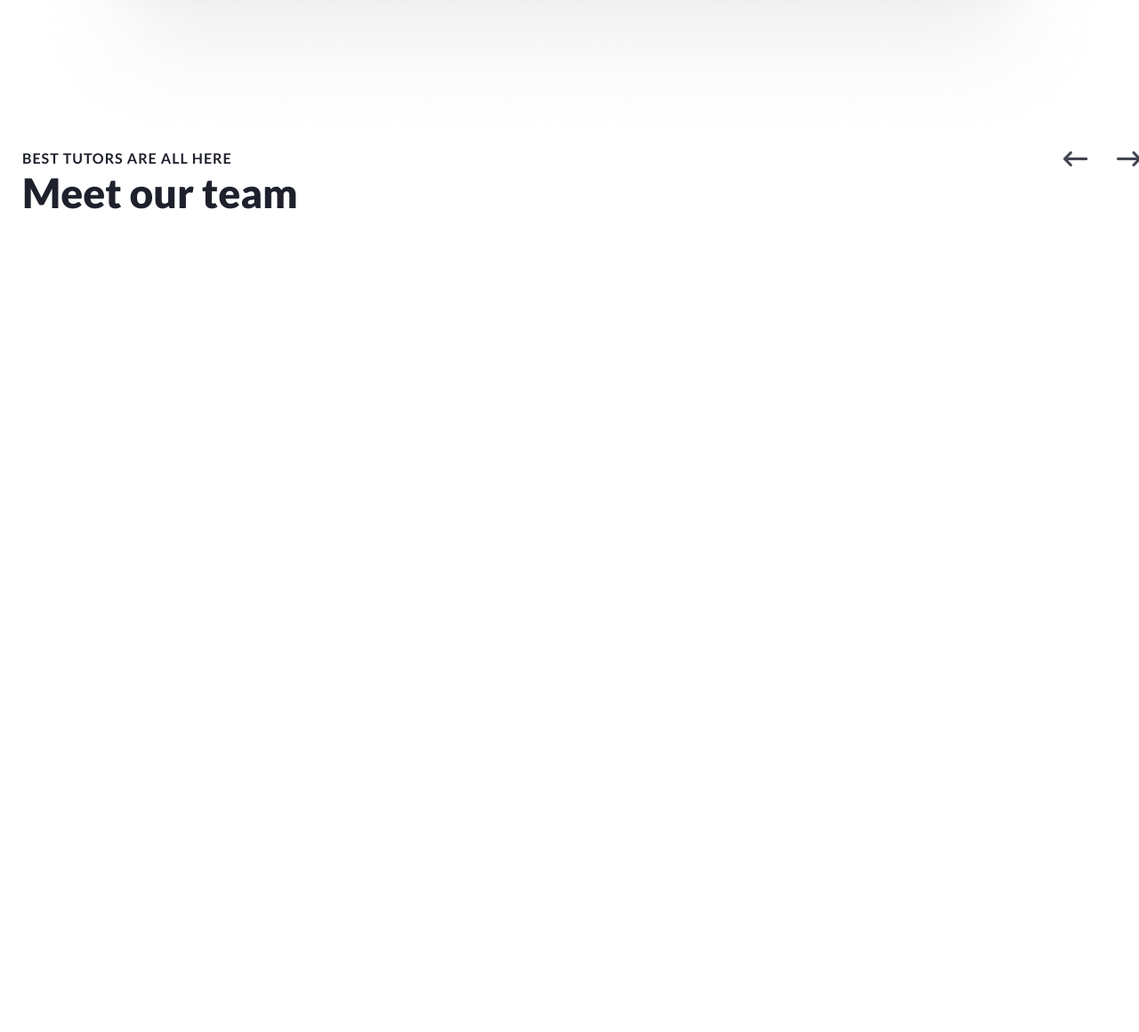
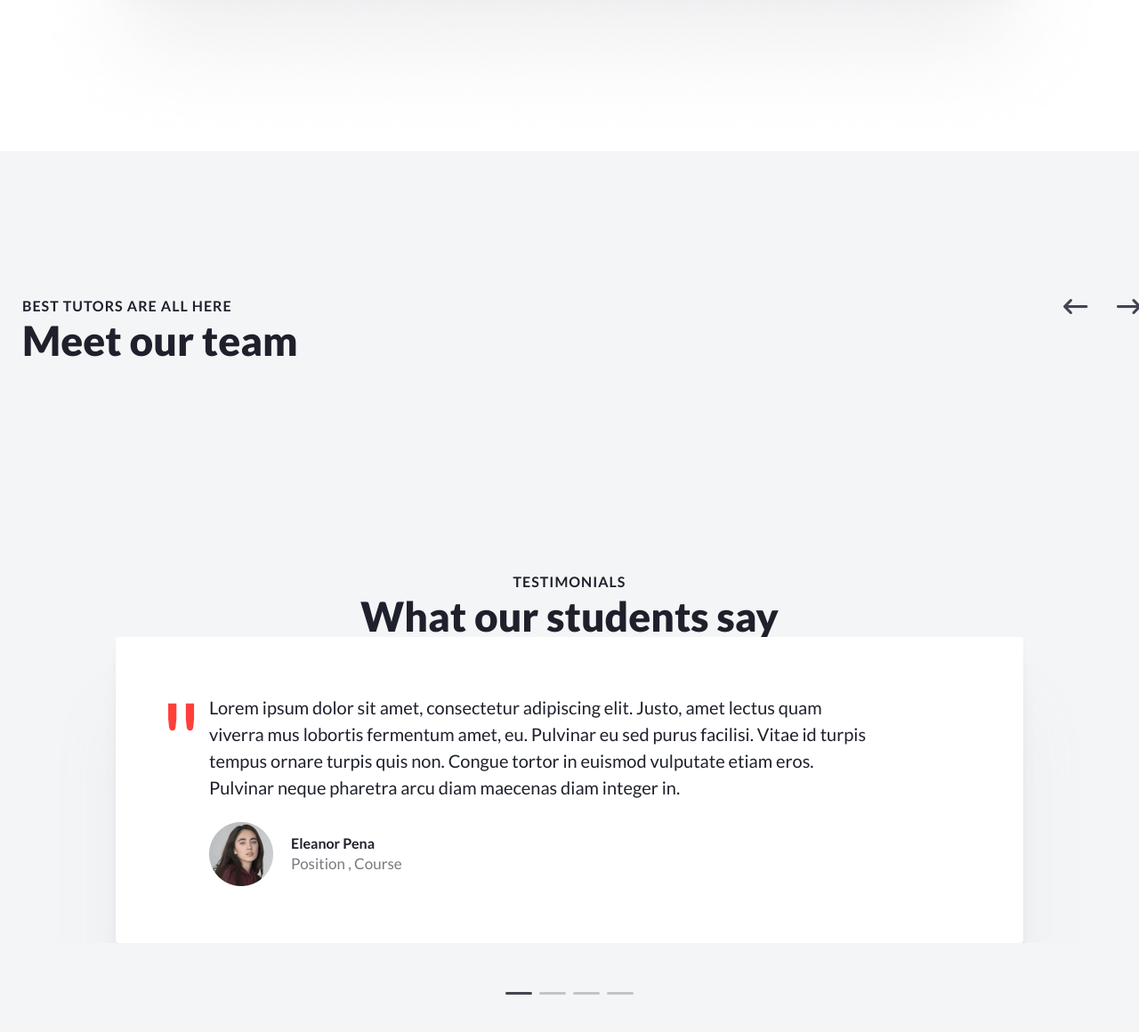
Before and after one commit to denyysdenyy/Createx, a website with bundled scripts: page src/index.html in a window 1280 px wide. Shown: the part 5188-6348 px from the top of the page at 89% size. Before the commit the page ends 5488 px from the top, so only its background shows below. Built offline with nearby package versions, Linux system fonts and the light colour scheme; files whose address does not match are found by name.

Commit message:
comments full done

```diff
--- /dev/null
+++ b/createxData/src/api/student/controllers/student.js
@@ -0,0 +1,9 @@
+'use strict';
+
+/**
+ * student controller
+ */
+
+const { createCoreController } = require('@strapi/strapi').factories;
+
+module.exports = createCoreController('api::student.student');
--- /dev/null
+++ b/createxData/src/api/student/routes/student.js
@@ -0,0 +1,9 @@
+'use strict';
+
+/**
+ * student router
+ */
+
+const { createCoreRouter } = require('@strapi/strapi').factories;
+
+module.exports = createCoreRouter('api::student.student');
--- /dev/null
+++ b/createxData/src/api/student/services/student.js
@@ -0,0 +1,9 @@
+'use strict';
+
+/**
+ * student service
+ */
+
+const { createCoreService } = require('@strapi/strapi').factories;
+
+module.exports = createCoreService('api::student.student');
--- a/gulp/version.json
+++ b/gulp/version.json
@@ -1,3 +1,3 @@
 {
-    "main": "20230428235931"
+    "main": "20230430232408"
 }
--- /dev/null
+++ b/src/html/Home/Home-comments.html
@@ -0,0 +1,73 @@
+<section class="comments">
+    <div class="_container">
+        <div class="comments__wrapper">
+            <div class="default-section__header">
+                <h3 class="default-section__header-subtitle">TESTIMONIALS</h3>
+                <h2 class="default-section__header-title">What our students say</h2>
+            </div>
+             <!-- Slider main container -->
+            <div class="comments__swiper">
+                <!-- Additional required wrapper -->
+                <div class="swiper-wrapper">
+                <!-- Slides -->
+                <div class="swiper-slide">
+                    <div class="comments__card">
+                        <p class="comments__text">Lorem ipsum dolor sit amet, consectetur adipiscing elit. Justo, amet lectus quam viverra mus lobortis fermentum amet, eu. Pulvinar eu sed purus facilisi. Vitae id turpis tempus ornare turpis quis non. Congue tortor in euismod vulputate etiam eros. Pulvinar neque pharetra arcu diam maecenas diam integer in.</p>
+                        <div class="comments__profile">
+                            <img src="../../img/Comments /EleanorPena.png" alt="" class="comments__avatar">
+                            <div class="comments__user-info">
+                                <p class="comments__user-name">Eleanor Pena</p>
+                                <p class="comments__user-position">Position , Course</p>
+                            </div>
+                        </div>
+                    </div>
+                </div>
+                <div class="swiper-slide">
+                    <div class="comments__card">
+                        <p class="comments__text">Lorem ipsum dolor sit amet, consectetur adipiscing elit. Justo, amet lectus quam viverra mus lobortis fermentum amet, eu. Pulvinar eu sed purus facilisi. Vitae id turpis tempus ornare turpis quis non. Congue tortor in euismod vulputate etiam eros. Pulvinar neque pharetra arcu diam maecenas diam integer in.</p>
+                        <div class="comments__profile">
+                            <img src="../../img/Comments /EleanorPena.png" alt="" class="comments__avatar">
+                            <div class="comments__user-info">
+                                <p class="comments__user-name">Eleanor Pena</p>
+                                <p class="comments__user-position">Position , Course</p>
+                            </div>
+                        </div>
+                    </div>
+                </div>
+                <div class="swiper-slide">
+                    <div class="comments__card">
+                        <p class="comments__text">Lorem ipsum dolor sit amet, consectetur adipiscing elit. Justo, amet lectus quam viverra mus lobortis fermentum amet, eu. Pulvinar eu sed purus facilisi. Vitae id turpis tempus ornare turpis quis non. Congue tortor in euismod vulputate etiam eros. Pulvinar neque pharetra arcu diam maecenas diam integer in.</p>
+                        <div class="comments__profile">
+                            <img src="../../img/Comments /EleanorPena.png" alt="" class="comments__avatar">
+                            <div class="comments__user-info">
+                                <p class="comments__user-name">Eleanor Pena</p>
+                                <p class="comments__user-position">Position , Course</p>
+                            </div>
+                        </div>
+                    </div>
+                </div>
+                <div class="swiper-slide">
+                    <div class="comments__card">
+                        <p class="comments__text">Lorem ipsum dolor sit amet, consectetur adipiscing elit. Justo, amet lectus quam viverra mus lobortis fermentum amet, eu. Pulvinar eu sed purus facilisi. Vitae id turpis tempus ornare turpis quis non. Congue tortor in euismod vulputate etiam eros. Pulvinar neque pharetra arcu diam maecenas diam integer in.</p>
+                        <div class="comments__profile">
+                            <img src="../../img/Comments /EleanorPena.png" alt="" class="comments__avatar">
+                            <div class="comments__user-info">
+                                <p class="comments__user-name">Eleanor Pena</p>
+                                <p class="comments__user-position">Position , Course</p>
+                            </div>
+                        </div>
+                    </div>
+                </div>
+
+                </div>
+                <!-- If we need pagination -->
+                <div class="swiper-pagination"></div>
+
+                <!-- If we need navigation buttons -->
+                <!-- <div class="swiper-button-prev"></div>
+                <div class="swiper-button-next"></div> -->
+
+            </div>
+        </div>
+    </div>
+</section>
--- a/src/index.html
+++ b/src/index.html
@@ -13,6 +13,8 @@
 		@@include('html/Home/Home-events.html',{})
 		@@include('html/templates/Createx-certificate.html',{})
 		@@include('html/Home/Home-team.html',{})
+		@@include('html/Home/Home-comments.html',{})
+
 
 
 
--- a/src/js/createxSwiper.js
+++ b/src/js/createxSwiper.js
@@ -1,7 +1,10 @@
-import Swiper, { Navigation,Autoplay} from 'swiper';
+import Swiper, { Navigation,Autoplay,Pagination} from 'swiper';
+
+
 
 function createxSwiper(){
 
+    function homeTeamSwiper(){
         const homeTeamSeciton = document.querySelector('.home-team')
         if(homeTeamSeciton){
             const swiper = new Swiper('.home-team__swiper', {
@@ -31,7 +34,7 @@ function createxSwiper(){
 
                     },
                     1200:{
-                    slidesPerView:3,
+                        slidesPerView:4,
                         spaceBetween:30,
 
                     },
@@ -39,5 +42,29 @@ function createxSwiper(){
               });
         }
     }
+    homeTeamSwiper()
+
+
+    function commentsSwiper(){
+        const commentsSection = document.querySelector('.comments')
+        if(commentsSection){
+            const swiper = new Swiper('.comments__swiper', {
+                modules:[Navigation,Autoplay,Pagination],
+                loop:true,
+                // autoplay:{
+                //     delay:2000
+                // },
+                speed: 1000,
+                pagination: {
+                    el: '.swiper-pagination',
+                  },
+                centeredSlides:true,
+                centeredSlidesBounds:true,
+
+              });
+        }
+    }
+    commentsSwiper()
+}
 
 createxSwiper()
--- /dev/null
+++ b/src/scss/pages/Home/comments.scss
@@ -0,0 +1,111 @@
+.comments {
+    background: #F4F5F7;
+    padding-bottom: 100px;
+
+    // .comments__wrapper
+
+    &__wrapper {
+        position: relative;
+    }
+
+    // .comments__swiper
+
+    &__swiper {
+        box-sizing: border-box;
+        width: 100%;
+        overflow: hidden;
+        text-align: -webkit-center;
+    }
+
+    // .comments__card
+
+    &__card {
+        box-shadow: 0px 80px 80px rgba(154, 156, 165, 0.08), 0px 30px 24px rgba(154, 156, 165, 0.05), 0px 12px 10px rgba(154, 156, 165, 0.04), 0px 4px 4px rgba(30, 33, 44, 0.03);
+        border-radius: 4px;
+        background: #fff;
+        max-width: 1020px;
+        width: 100%;
+        padding: 64px 105px;
+        text-align: left;
+        @media(max-width:768px){
+            padding: 64px 40px;
+        }
+        @media(max-width:425px){
+            padding: 64px 25px;
+        }
+    }
+
+    // .comments__text
+
+    &__text {
+        max-width: 752px;
+        width: 100%;
+        quotes: '<';
+        position: relative;
+        font-size: 20px;
+        line-height: 30px;
+        margin-bottom: 24px;
+        &::before{
+            position: absolute;
+            content: '"';
+            font-size: 124px;
+            font-size: 119px;
+            color: #FF3F3A;
+            @media(min-width:768px){
+                left: -55px;
+                top: 35px;
+            }
+        }
+    }
+
+    // .comments__profile
+
+    &__profile {
+        display: flex;
+        align-items: center;
+    }
+
+    // .comments__avatar
+
+    &__avatar {
+        cursor: pointer;
+        transition: all 350ms ease-in-out;
+        &:hover{
+            transform: scale(1.3);
+        }
+        margin-right: 20px;
+    }
+
+    // .comments__user-info
+
+    &__user-info {
+        display: flex;
+        flex-direction: column;
+    }
+
+    // .comments__user-name
+
+    &__user-name {
+        margin-bottom: 6px;
+        font-weight: 700;
+        font-size: 16px;
+        color: #1E212C;
+    }
+
+    // .comments__user-position
+
+    &__user-position {
+        color: #787A80;
+    }
+    .swiper-pagination{
+        bottom: -60px !important;
+    }
+    .swiper-pagination-bullet{
+        width: 30px;
+        border-radius: 3px;
+        height: 3px;
+        &-active{
+            background-color: #424551;
+        }
+}
+}
--- a/src/scss/pages/Home/home-team.scss
+++ b/src/scss/pages/Home/home-team.scss
@@ -1,4 +1,7 @@
 .home-team {
+    padding-top: 166px;
+    background: #F4F5F7;
+    padding-bottom: 180px;
 
     // .home-team__wrapper
 
--- a/src/scss/style.scss
+++ b/src/scss/style.scss
@@ -116,6 +116,8 @@
   @import './pages/Home/home-benefits.scss';
   @import './pages/Home/home-events.scss';
   @import './pages/Home/home-team.scss';
+  @import './pages/Home/comments.scss';
+
 
 
 
```
Also changed, not shown: createxData/src/api/student/content-types/student/schema.json (added, +36 -0 lines), dist/css/style.css, dist/css/style.min.css, dist/img/Comments /EleanorPena.png (added), dist/img/Comments /EleanorPoa.png (added), dist/img/stack/sprite.stack.html, dist/index.html, dist/js/app.min.js, src/img/Comments /EleanorPena.png (added). Lines whose indentation alone changed are shown as unchanged.
